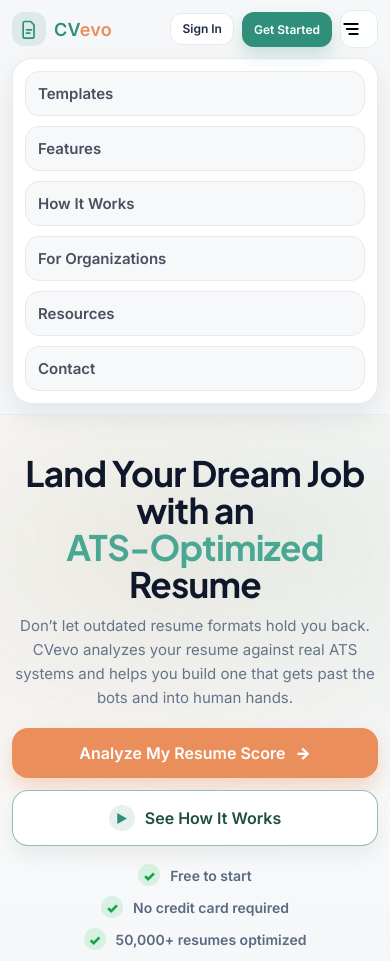
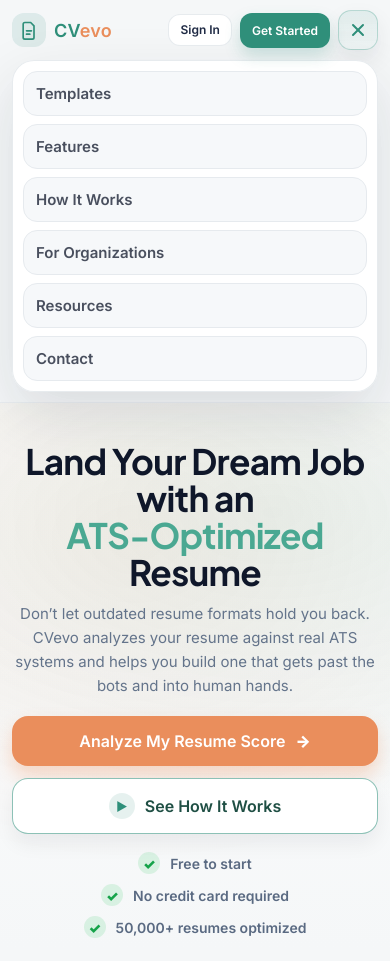
Before and after one commit to Sirson39/CVevo, a Django app: page /pages/public/index.html in a window 390 px wide, after a click that opens the changed part. Shown: the top 961 px of the page. Run offline with Django 5.2, Linux system fonts and the light colour scheme.

Commit message:
Polish mobile hamburger menu

```diff
--- a/frontend/assets/css/styles.css
+++ b/frontend/assets/css/styles.css
@@ -116,11 +116,25 @@
   display: none;
   width: 42px;
   height: 42px;
-  border: 1px solid var(--border);
-  background: #fff;
+  border: 1px solid rgba(230,234,238,.95);
+  background: rgba(255,255,255,.96);
   border-radius: 14px;
-  padding: 10px;
+  padding: 0;
   cursor: pointer;
+  align-items: center;
+  justify-content: center;
+  box-shadow: 0 10px 22px rgba(15,23,42,.08);
+  color: #1e293b;
+  transition: transform .16s ease, box-shadow .16s ease, border-color .16s ease, background .16s ease, color .16s ease;
+}
+.burger:hover{
+  transform: translateY(-1px);
+  box-shadow: 0 14px 28px rgba(15,23,42,.12);
+}
+.burger.is-open{
+  background: linear-gradient(180deg, rgba(47,143,122,.10), rgba(47,143,122,.04));
+  border-color: rgba(47,143,122,.28);
+  color: var(--green);
 }
 .burger span{
   display: block;
@@ -128,6 +142,9 @@
   background: #1f2a44;
   margin: 5px 0;
   border-radius: 999px;
+}
+.burger svg{
+  display: block;
 }
 
 .reveal{
@@ -603,12 +620,13 @@
     left: 24px;
     right: 24px;
     top: 72px;
-    background: #fff;
-    border: 1px solid var(--border);
-    border-radius: 18px;
-    padding: 14px;
-    gap: 10px;
-    box-shadow: var(--shadow);
+    background: rgba(255,255,255,.98);
+    border: 1px solid rgba(230,234,238,.95);
+    border-radius: 22px;
+    padding: 12px;
+    gap: 8px;
+    box-shadow: 0 24px 60px rgba(15,23,42,.14);
+    backdrop-filter: blur(12px);
   }
   .nav-links.open a{
     padding: 12px 12px;
@@ -869,8 +887,8 @@
   }
 
   .burger{
-    width: 36px;
-    height: 36px;
+    width: 38px;
+    height: 38px;
   }
 }
 
@@ -1256,11 +1274,9 @@
     flex-direction: column;
     justify-content: center;
     flex: 0 0 auto;
-    width: 38px;
-    height: 38px;
-    padding: 0;
-    border-radius: 12px;
-    background: rgba(255,255,255,.92);
+    width: 40px;
+    height: 40px;
+    border-radius: 13px;
   }
 
   .nav-links.open{
@@ -1271,8 +1287,13 @@
     top: auto;
     width: 100%;
     margin-top: 2px;
-    padding: 12px;
-    border-radius: 20px;
+    padding: 10px;
+    gap: 8px;
+    border-radius: 22px;
+    background: rgba(255,255,255,.98);
+    border: 1px solid rgba(230,234,238,.95);
+    box-shadow: 0 22px 60px rgba(15,23,42,.12);
+    backdrop-filter: blur(10px);
   }
 
   .nav-links.open a{
--- a/frontend/assets/js/app.js
+++ b/frontend/assets/js/app.js
@@ -9,26 +9,40 @@
 
     if (!burger || !links) return;
 
+    const setBurgerIcon = (open) => {
+      burger.classList.toggle("is-open", open);
+      burger.innerHTML = open
+        ? `
+          <svg viewBox="0 0 24 24" width="20" height="20" fill="none" stroke="currentColor" stroke-width="2.4" stroke-linecap="round" stroke-linejoin="round" aria-hidden="true">
+            <path d="M6 6l12 12"></path>
+            <path d="M18 6L6 18"></path>
+          </svg>
+        `
+        : `
+          <svg viewBox="0 0 24 24" width="20" height="20" fill="none" stroke="currentColor" stroke-width="2.4" stroke-linecap="round" stroke-linejoin="round" aria-hidden="true">
+            <line x1="4" y1="6" x2="20" y2="6"></line>
+            <line x1="7" y1="12" x2="20" y2="12"></line>
+            <line x1="10" y1="18" x2="20" y2="18"></line>
+          </svg>
+        `;
+      burger.setAttribute("aria-label", open ? "Close menu" : "Open menu");
+      burger.setAttribute("aria-expanded", String(open));
+    };
+
     if (!burger.dataset.iconized) {
-      burger.innerHTML = `
-        <svg viewBox="0 0 24 24" width="20" height="20" fill="none" stroke="currentColor" stroke-width="2.4" stroke-linecap="round" stroke-linejoin="round" aria-hidden="true">
-          <line x1="4" y1="6" x2="20" y2="6"></line>
-          <line x1="7" y1="12" x2="20" y2="12"></line>
-          <line x1="10" y1="18" x2="20" y2="18"></line>
-        </svg>
-      `;
+      setBurgerIcon(false);
       burger.dataset.iconized = "1";
     }
 
     burger.addEventListener("click", () => {
       const open = links.classList.toggle("open");
-      burger.setAttribute("aria-expanded", String(open));
+      setBurgerIcon(open);
     });
 
     links.querySelectorAll("a").forEach((a) => {
       a.addEventListener("click", () => {
         links.classList.remove("open");
-        burger.setAttribute("aria-expanded", "false");
+        setBurgerIcon(false);
       });
     });
   }
```
